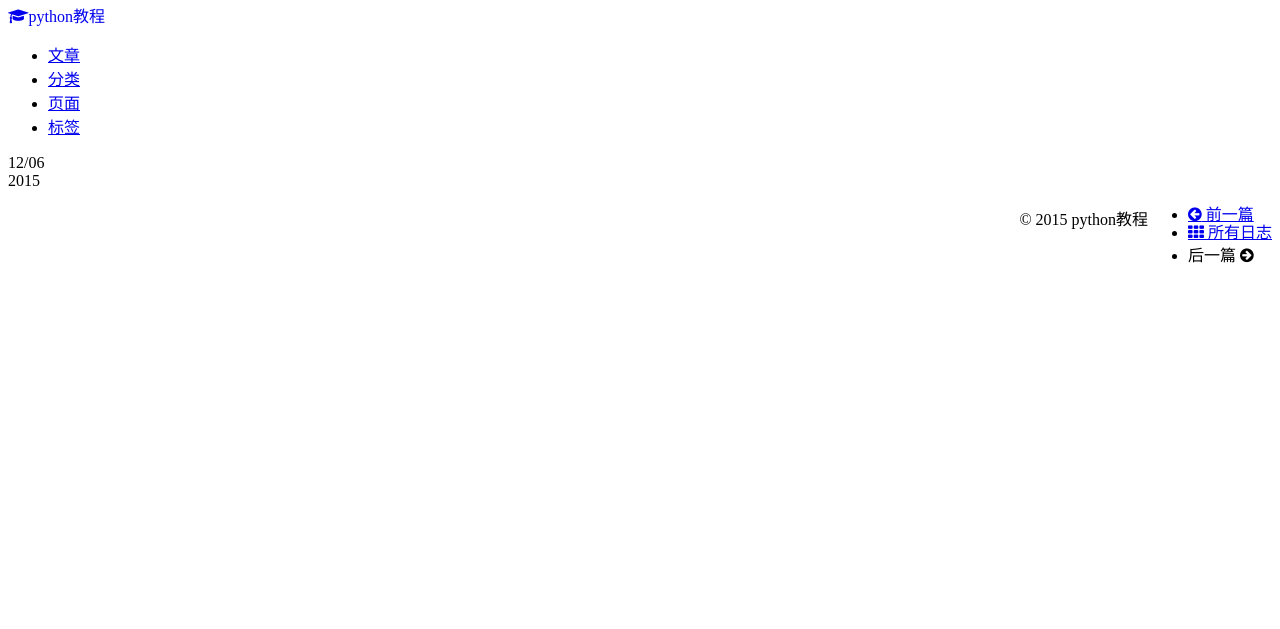
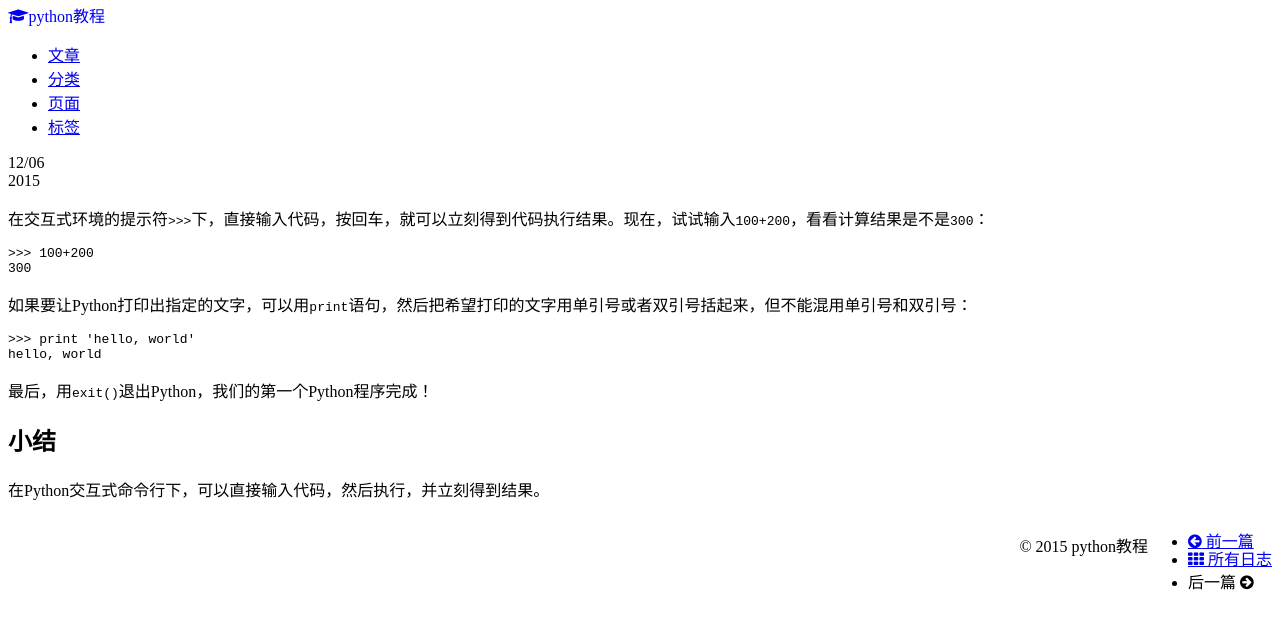
Before and after one commit to pythonjiaocheng/pythonjiaocheng.github.io, a Jekyll site: the page built from _posts/python2_7/2015-12-06-python-2.7教程-第一个python程序.md, in a window 1280 px wide. Shown: the top 629 px of the page. Built offline with Jekyll 4.4.1, drawn with Linux system fonts in a browser that asks for light colours; nearby versions of some CDN libraries.

Commit message:
必须要填写才填写的

```diff
--- a/_posts/python2_7/2015-12-06-python-2.7教程-第一个python程序.md
+++ b/_posts/python2_7/2015-12-06-python-2.7教程-第一个python程序.md
@@ -1,9 +1,25 @@
 ---
 layout: post
 title: "Python 2.7教程 第一个Python程序"
-category: 新闻
+category: python
 duoshuo: true
 mydate : 2015-12-06-07-28-19
 description: "Python 2.7教程 第一个Python程序"
-tags: [新闻]
+tags: [python]
 ---
+
+在交互式环境的提示符`>>>`下，直接输入代码，按回车，就可以立刻得到代码执行结果。现在，试试输入`100+200`，看看计算结果是不是`300`：
+
+	>>> 100+200
+	300
+
+如果要让Python打印出指定的文字，可以用`print`语句，然后把希望打印的文字用单引号或者双引号括起来，但不能混用单引号和双引号：
+
+	>>> print 'hello, world'
+	hello, world
+
+最后，用`exit()`退出Python，我们的第一个Python程序完成！
+
+##小结
+
+在Python交互式命令行下，可以直接输入代码，然后执行，并立刻得到结果。
```
Also changed, not shown: 1 other file.
